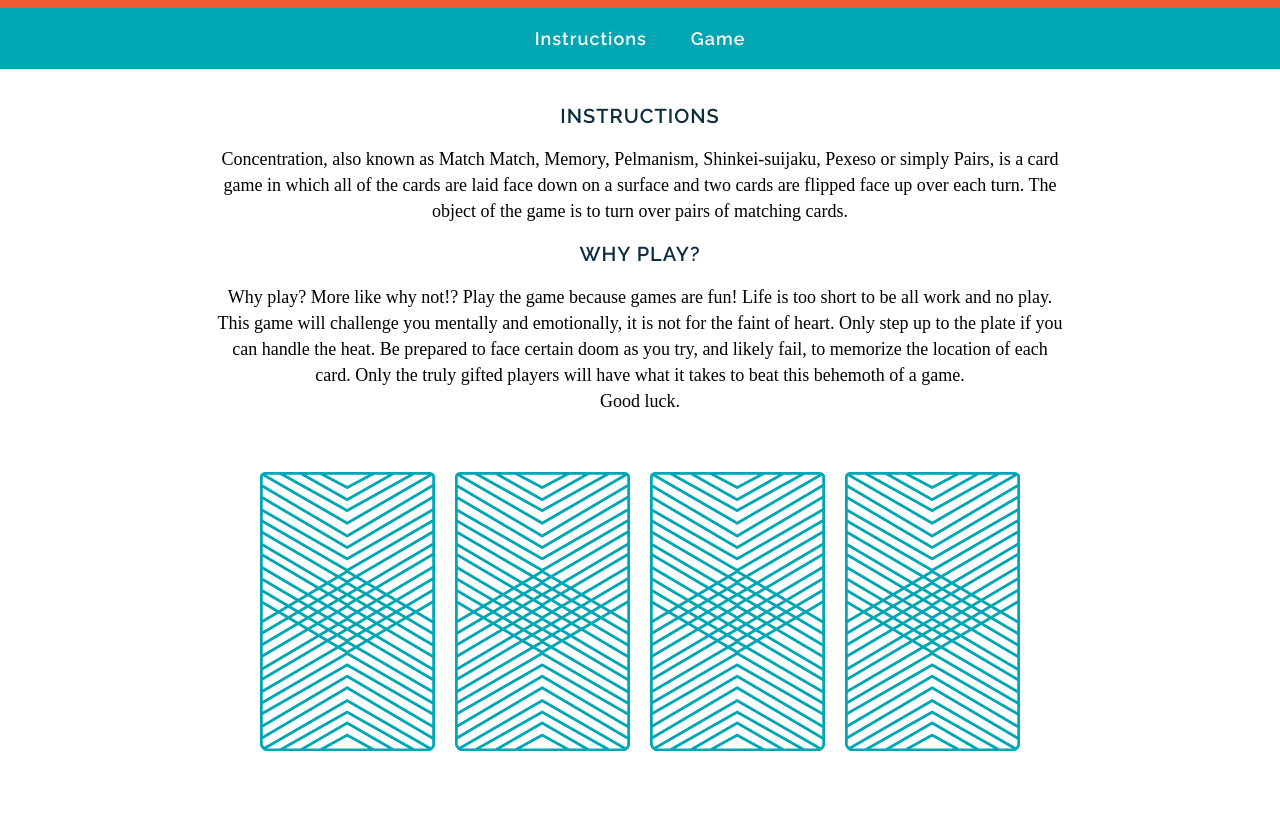
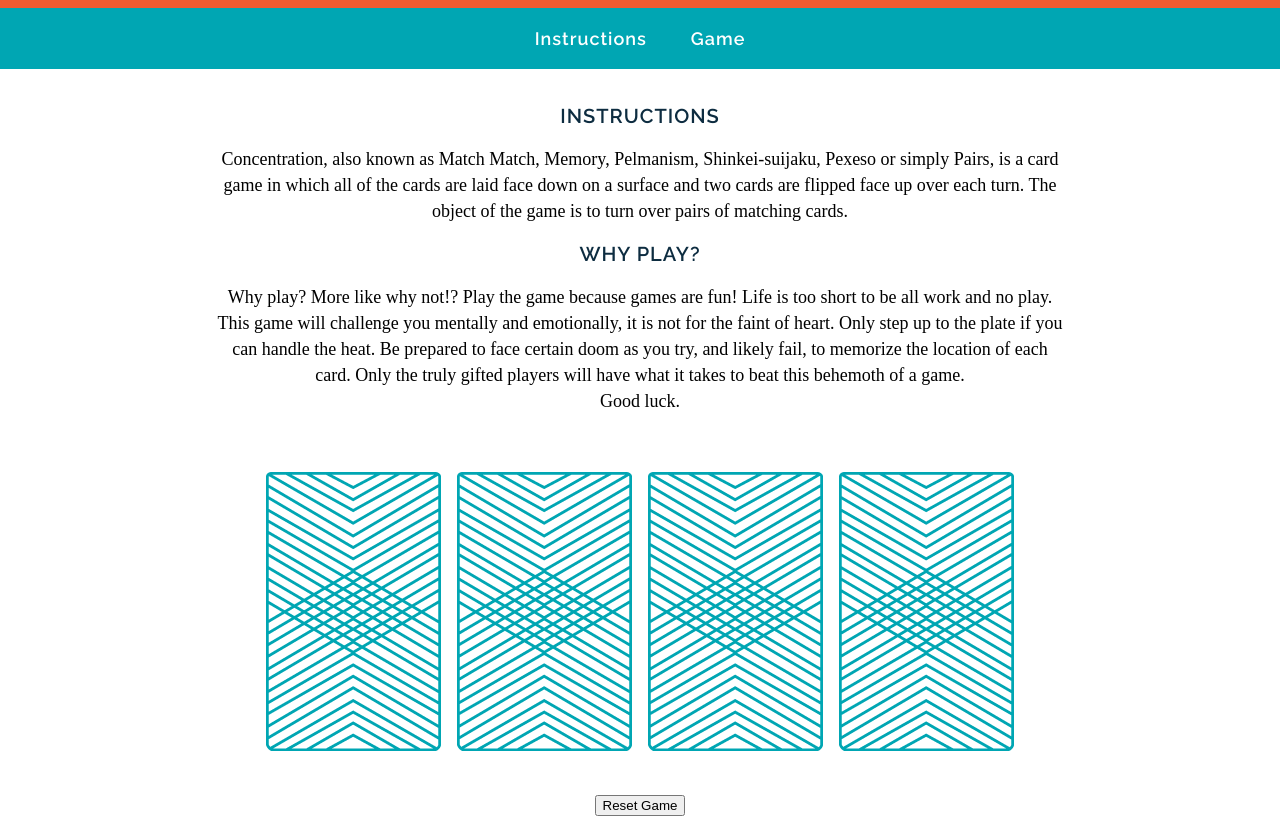
Before and after one commit to kjkeaston/wdi-fundamentals-memorygame, a plain HTML site: page memory_game/index.html in a window 1280 px wide. Shown: the part 105-932 px from the top of the page. Drawn offline with Linux system fonts and the light colour scheme; a web font is replaced by a local one.

Commit message:
created game logic unit 11

```diff
--- a/memory_game/css/style.css
+++ b/memory_game/css/style.css
@@ -74,6 +74,12 @@ p {
 	margin: 40px 8px;
 }
 
+.card:hover {
+	border:4px solid #F15B31;
+	border-radius: 14px;
+}
+
+
 footer {
 	text-transform: uppercase;
 	padding: 0px 20px;
@@ -138,8 +144,7 @@ section a {
 
 section a:hover {
 	color: #F15B31;
-	font-weight: bold;
-	border-bottom: 1px solid;
+	border-bottom: 2px solid;
 }
 
 .doggo {
--- a/memory_game/index.html
+++ b/memory_game/index.html
@@ -23,20 +23,31 @@
 	<p> Why play? More like why not!? Play the game because games are fun! Life is too short to be all work and no play. This game will challenge you mentally and emotionally, it is not for the faint of heart. Only step up to the plate if you can handle the heat. Be prepared to face certain doom as you try, and likely fail, to memorize the location of each card. Only the truly gifted players will have what it takes to beat this behemoth of a game.
 		<br>Good luck.
 	</p>
+<form id="myForm">
+	<div id="game-board" class="board clearfix"></div>
 
-	<div id="game">
+
+	<input type="reset" onclick="myFunction()" value="Reset Game">
+</form>
+
+
+
+	<!-- Old back of card images, changed Unit 11 -->
+	<!-- <div id="game">
 		<img class="card" src="images/back.png" alt="Queen of Diamonds">
 		<img class="card" src="images/back.png" alt="Queen of Hearts">
 		<img class="card" src="images/back.png" alt="King of Diamonds">
 		<img class="card" src="images/back.png" alt="King of Hearts">
-	</div>
+	</div> -->
+
+
 </main>
 
 
 	<h3>More about the creator...</h3>
 <section class="about">
-	<p class="aboutMe">Check me out on <a href="http://www.linkedin.com" target="_blank">LinkedIn</a>!</p>
-	<p class = "aboutMe">See my adventures on <a href="http://www.instagram.com" target="_blank">Instagram</a>!</p>
+	<p class="aboutMe">Check me out on <a href="http://www.linkedin.com/in/kyleeaston" target="_blank">LinkedIn</a>!</p>
+	<p class = "aboutMe">See my code on <a href="https://github.com/kjkeaston" target="_blank">GitHub</a>!</p>
 
 	<img class="doggo" src="images/dogecopy.jpg" alt="such amaze, much wow" title="doggo doge such amaze">
 </section>
--- a/memory_game/js/main.js
+++ b/memory_game/js/main.js
@@ -43,25 +43,52 @@ var checkForMatch = function () {
 		};
 	};
 
-var flipCard = function (cardId) {
+var flipCard = function () {
+	var cardId = this.getAttribute('data-id');
 	cardsInPlay.push(cards[cardId].rank);
 	console.log("User flipped " + cards[cardId].rank);
 	console.log(cards[cardId].cardImage);
 	console.log(cards[cardId].suit);
 
-
+	this.setAttribute('src', cards[cardId].cardImage);
 	if (cardsInPlay.length === 2) {
 		checkForMatch();
 	};
 };
 
-flipCard(0);
-flipCard(2);
+var createBoard = function () {
+	for (var i = 0; i < cards.length; i++) {
+		var cardElement = document.createElement('img');
+		cardElement.setAttribute('src', 'images/back.png');
+		cardElement.setAttribute('data-id', i);
+		cardElement.className = 'card';
+		cardElement.addEventListener('click', flipCard);
+		document.getElementById('game-board').appendChild(cardElement);
+	};
+};
+
+createBoard();
+
+function myFunction() {
+    document.getElementById("myForm").reset();
+}
 
 
 
+
+
+//coded edited in Unit 11.
+/*var flipCard = function (cardId) {
+	cardsInPlay.push(cards[cardId].rank);
+	console.log("User flipped " + cards[cardId].rank);
+	console.log(cards[cardId].cardImage);
+	console.log(cards[cardId].suit);*/
+
+//flipCard(0);
+//flipCard(2);
 //
 //
+
 //the following code is from Unit 8. Removed in Unit 9 Assignment 30%
 	/*
 	var cardOne = cards[0];
```
